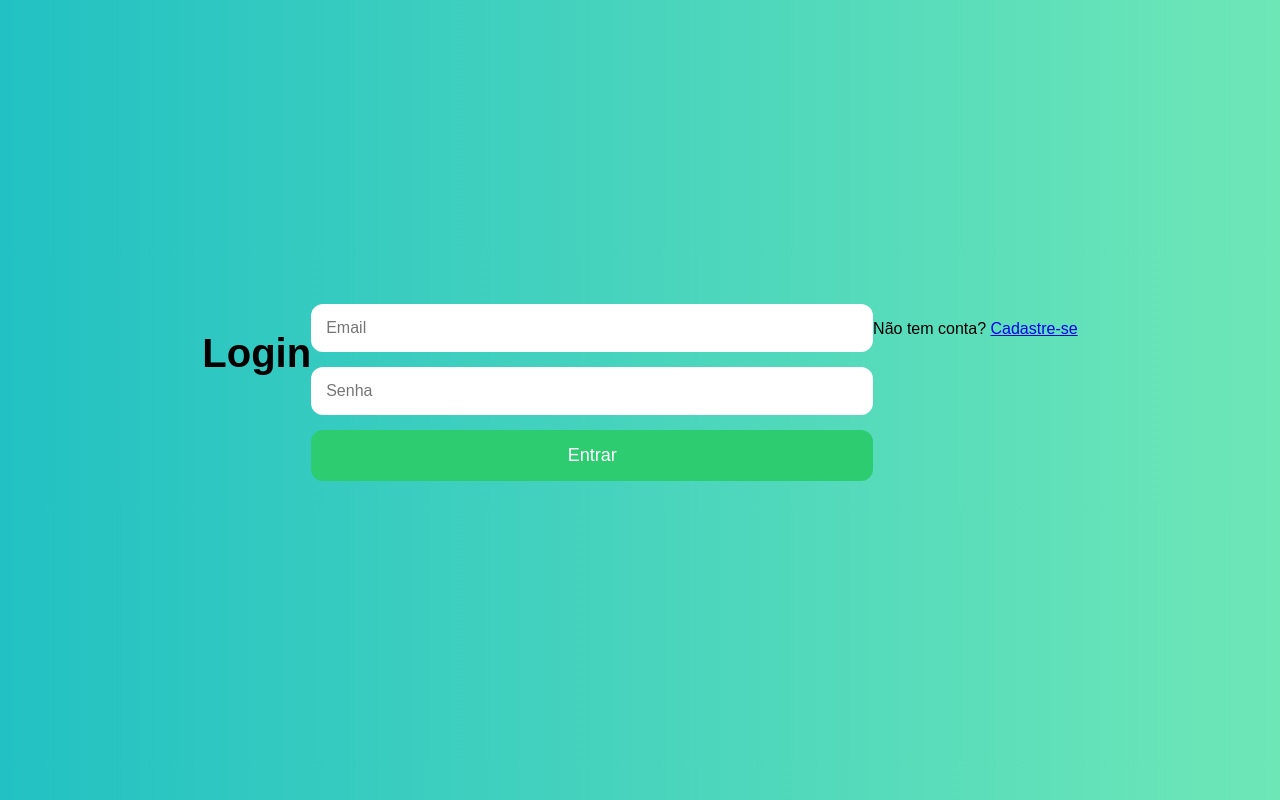
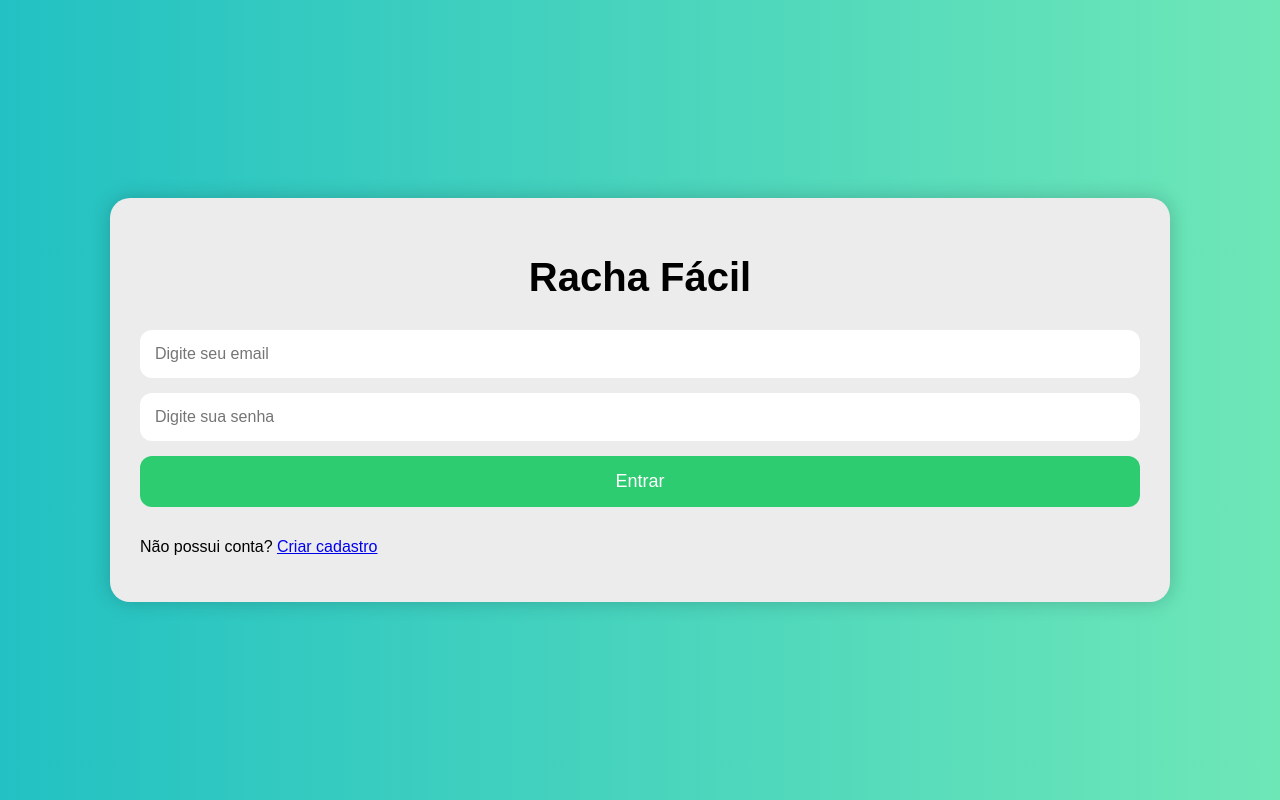
Before and after one commit to MatheusSilva99/Racha-Facil2.0, a website: page racha-facil2/public/login.html in a window 1280 px wide. Drawn offline with Linux system fonts and the light colour scheme.

Commit message:
style: adiciona melhorias visuais na página de login (login.html)

```diff
--- a/racha-facil2/public/login.html
+++ b/racha-facil2/public/login.html
@@ -4,25 +4,49 @@
     <meta charset="UTF-8">
     <meta name="viewport" content="width=device-width, initial-scale=1.0">
     <title>Login - Racha Fácil</title>
-    <link rel="stylesheet" href="/css/style.css">
+
+    <link rel="stylesheet" href="css/style.css">
 </head>
 <body>
 
-    <div class="container">
-        <h1>Login</h1>
+<div class="container">
+
+    <div class="card">
+
+        <h1>Racha Fácil</h1>
 
         <form id="loginForm">
-            <input type="email" id="email" placeholder="Email" required>
-            <input type="password" id="senha" placeholder="Senha" required>
-            <button type="submit">Entrar</button>
+
+            <input
+                type="email"
+                id="email"
+                placeholder="Digite seu email"
+                required
+            >
+
+            <input
+                type="password"
+                id="senha"
+                placeholder="Digite sua senha"
+                required
+            >
+
+            <button type="submit">
+                Entrar
+            </button>
+
         </form>
 
-        <p>
-            Não tem conta?
-            <a href="/cadastro.html">Cadastre-se</a>
+        <p class="link">
+            Não possui conta?
+            <a href="cadastro.html">Criar cadastro</a>
         </p>
+
     </div>
 
-    <script src="/js/login.js"></script>
+</div>
+
+<script src="js/login.js"></script>
+
 </body>
 </html>
```
